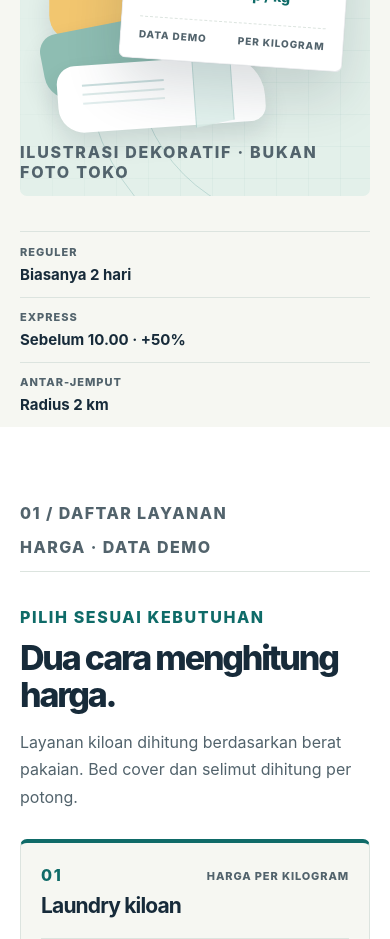
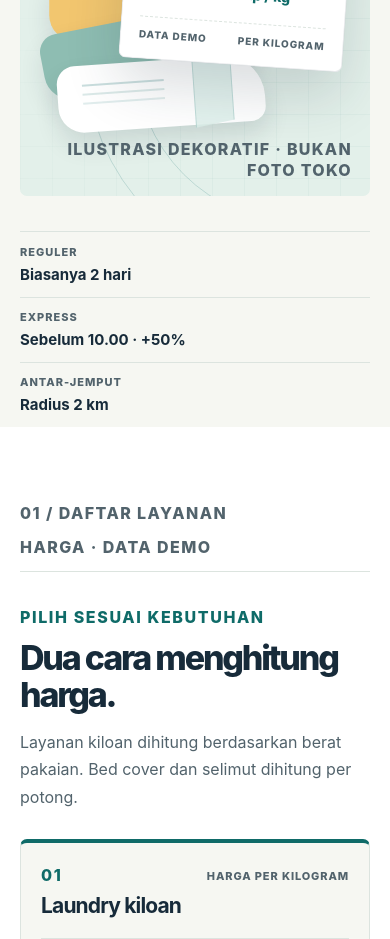
Before and after one commit to kannaryukkei/laundry-ceria-website, a React (Vite) app: page / in a window 390 px wide. Shown: the part 920-1859 px from the top of the page. Built offline with nearby package versions, Linux system fonts and the light colour scheme.

Commit message:
fix(visual): contain hero illustration caption on tablet

```diff
--- a/src/styles.css
+++ b/src/styles.css
@@ -116,7 +116,7 @@ button:focus-visible, a:focus-visible { outline: 3px solid var(--color-primary);
 .ticket-price strong { color: var(--color-ink); font: 800 clamp(36px, 4vw, 54px)/1.05 var(--font-display); letter-spacing: -.075em; font-variant-numeric: tabular-nums; }
 .ticket-price span { color: var(--color-primary); font-size: 14px; font-weight: 800; }
 .ticket-bottom { display: flex; justify-content: space-between; gap: 12px; margin-top: 16px; padding-top: 11px; border-top: 1px dashed var(--color-border); color: var(--color-muted); font-size: 10px; font-weight: 800; letter-spacing: .09em; }
-.art-caption { position: absolute; right: 18px; bottom: 14px; z-index: 3; color: var(--color-muted); font-size: 13px; font-weight: 800; letter-spacing: .11em; }
+.art-caption { position: absolute; left: 18px; right: 18px; bottom: 14px; z-index: 3; color: var(--color-muted); font-size: 12px; font-weight: 800; letter-spacing: .08em; line-height: 1.35; text-align: right; }
 
 .hero-facts { display: grid; grid-template-columns: repeat(3, minmax(0, 1fr)); margin-top: 54px; border-top: 1px solid var(--color-border); }
 .hero-fact { display: flex; min-height: 86px; justify-content: center; flex-direction: column; gap: 6px; padding: 15px 20px 16px 0; }
```
